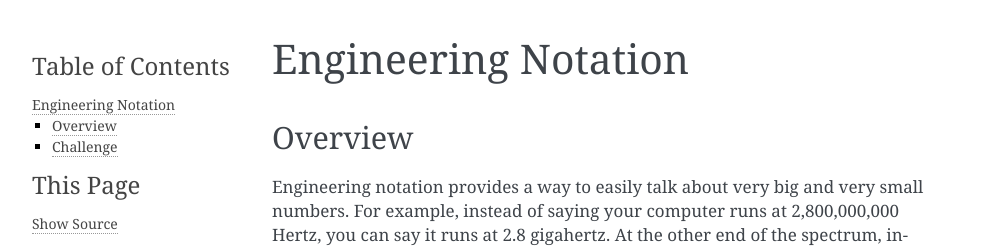
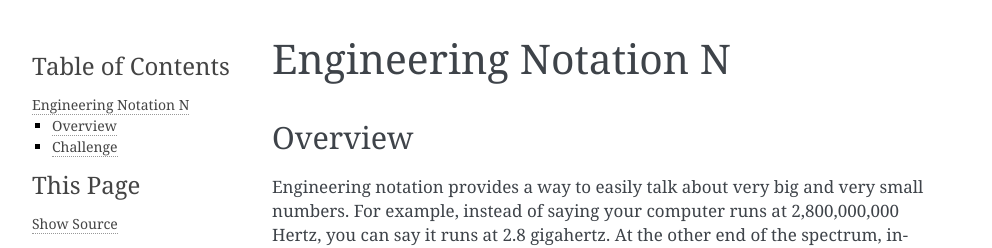
Before and after one commit to maxtkc/mvths-wiki, a Sphinx documentation site: the page built from docs/011b-engineering-notation.rst, in a window 1280 px wide. Shown: the top 248 px of the page, without its empty margins (148-1140 px from the left). Built offline with Sphinx 7.4.7, drawn with Linux system fonts in a browser that asks for light colours; pages that are not in the unit, such as notebooks, are missing from menus.

```diff
--- a/docs/011b-engineering-notation.rst
+++ b/docs/011b-engineering-notation.rst
@@ -1,4 +1,4 @@
-Engineering Notation
+Engineering Notation N
 =========
 
 Overview
```
